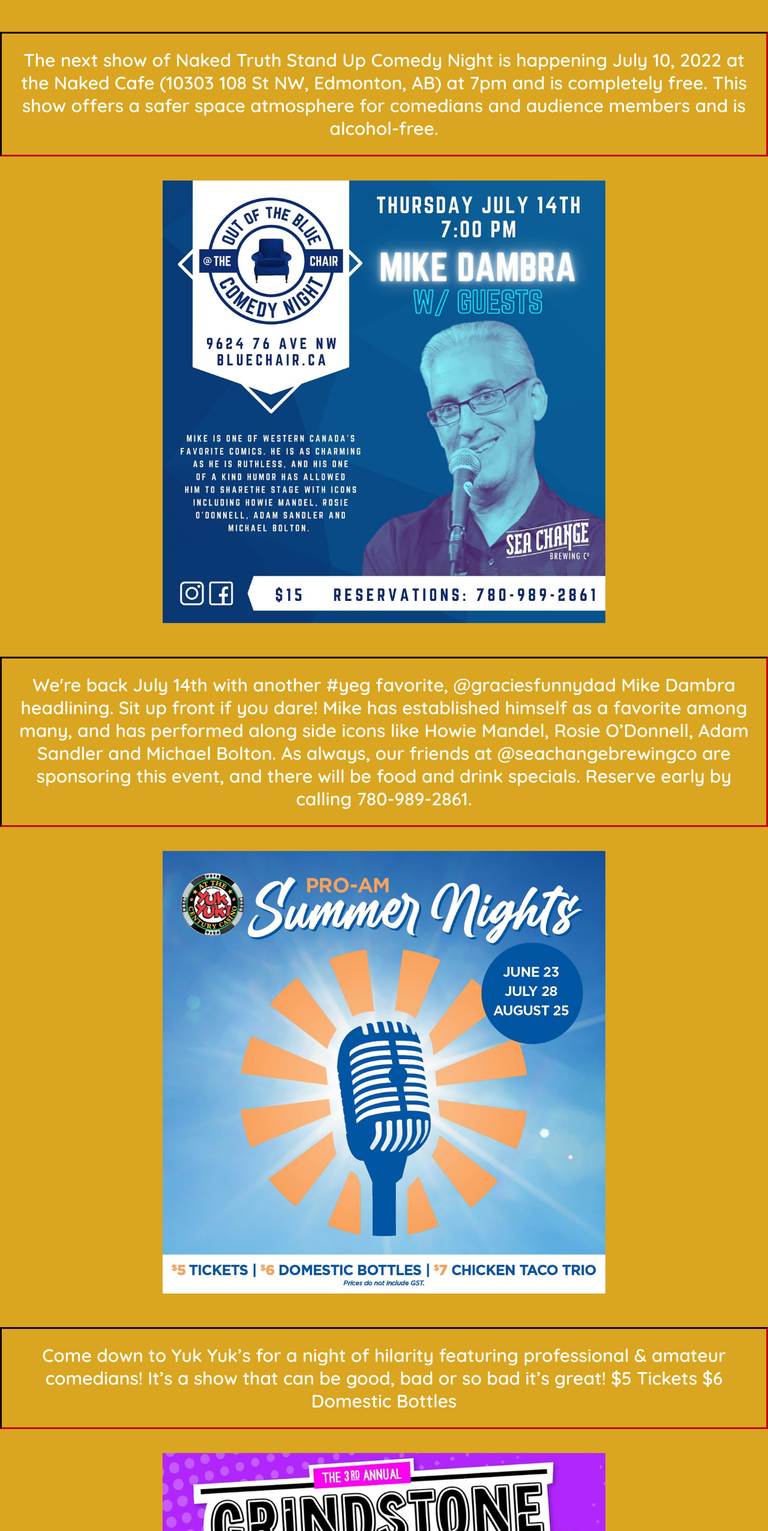
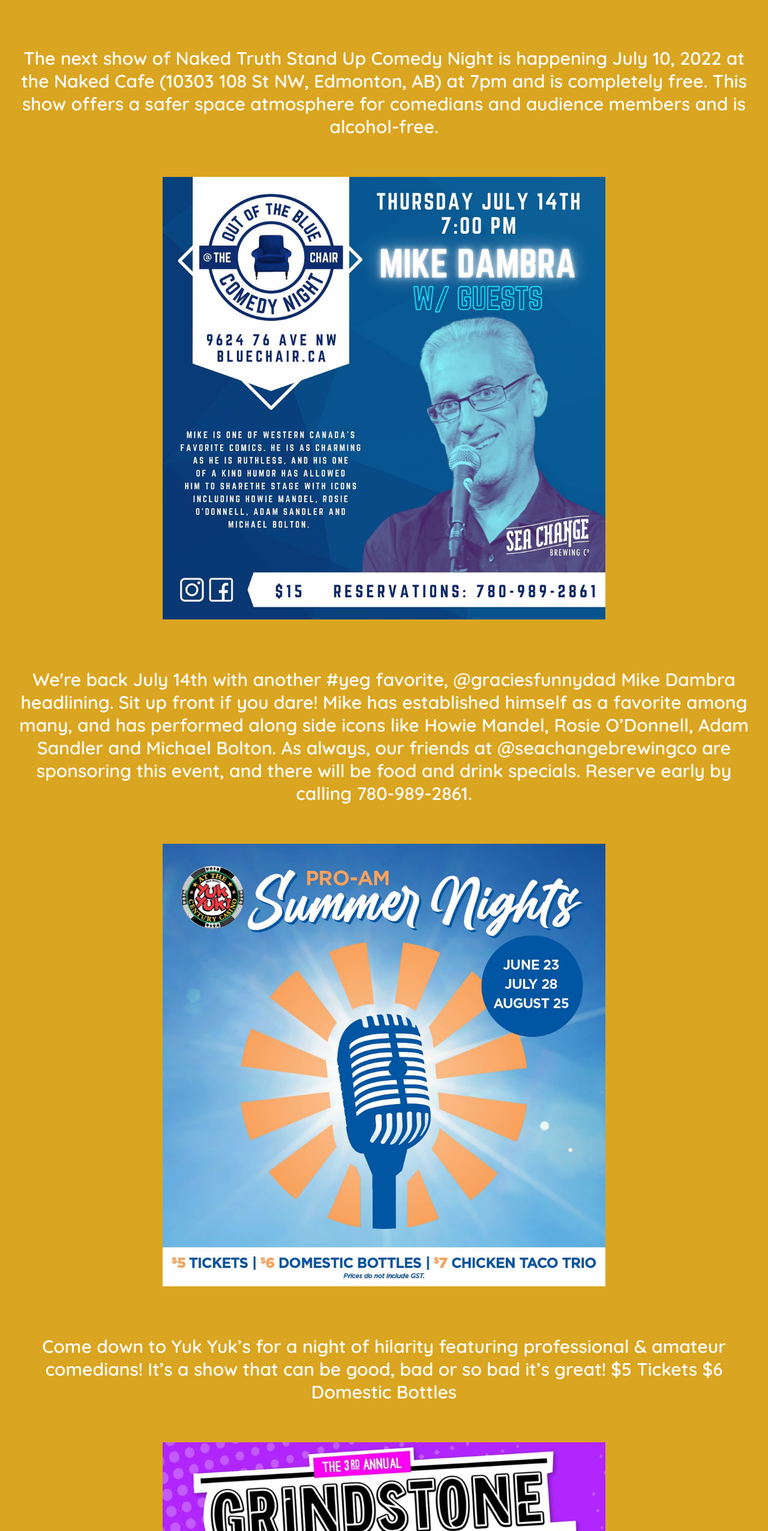
Before and after one commit to MrsMaisel/MrsMaisel.github.io, a plain HTML site: page index.html in a window 1280 px wide. Shown: the part 949-3502 px from the top of the page at 60% size. Drawn offline with Linux system fonts and the light colour scheme; files whose address does not match are found by name.

Commit message:
Update index.html

```diff
--- a/index.html
+++ b/index.html
@@ -54,13 +54,13 @@
 	<div class="announcements">
 		<center><a class="title">Announcements</a>
 		<a class="title" href="https://www.facebook.com/nakedtruthyeg/" target="_blank"><img style="visibility: visible;max-width:60%;" src="NakedTruthJulyFlyer.png" alt=""/></a>
-		<a class="title" style="font-family:Quicksand;font-size:30px;border-style:inset;border-color:#6B0504;">The next show of Naked Truth Stand Up Comedy Night is happening July 10, 2022 at the Naked Cafe (10303 108 St NW, Edmonton, AB) at 7pm and is completely free. This show offers a safer space atmosphere for comedians and audience members and is alcohol-free. </a>
+		<a class="title" style="font-family:Quicksand;font-size:30px;">The next show of Naked Truth Stand Up Comedy Night is happening July 10, 2022 at the Naked Cafe (10303 108 St NW, Edmonton, AB) at 7pm and is completely free. This show offers a safer space atmosphere for comedians and audience members and is alcohol-free. </a>
 		<a class="title" href="https://www.facebook.com/outoftheblueyeg" target="_blank"><img style="visibility: visible;max-width:60%;" src="BlueChairMike.png" alt=""/></a>
-		<a class="title" style="font-family:Quicksand;font-size:30px;border-style:inset;border-color:#6B0504;">We're back July 14th with another #yeg favorite, @graciesfunnydad Mike Dambra headlining. Sit up front if you dare! Mike has established himself as a favorite among many, and has performed along side icons like Howie Mandel, Rosie O’Donnell, Adam Sandler and Michael Bolton. As always, our friends at @seachangebrewingco are sponsoring this event, and there will be food and drink specials. Reserve early by calling 780-989-2861. </a>
+		<a class="title" style="font-family:Quicksand;font-size:30px;">We're back July 14th with another #yeg favorite, @graciesfunnydad Mike Dambra headlining. Sit up front if you dare! Mike has established himself as a favorite among many, and has performed along side icons like Howie Mandel, Rosie O’Donnell, Adam Sandler and Michael Bolton. As always, our friends at @seachangebrewingco are sponsoring this event, and there will be food and drink specials. Reserve early by calling 780-989-2861. </a>
 		<a class="title" href="https://www.yukyuks.com/?action=club.thisMonth&venueID=2480&startDate=2022,06,14" target="_blank"><img style="visibility: visible;max-width:60%;" src="yukyuksummer.png" alt=""/></a>
-		<a class="title" style="font-family:Quicksand;font-size:30px;border-style:inset;border-color:#6B0504;"> Come down to Yuk Yuk’s for a night of hilarity featuring professional & amateur comedians! It’s a show that can be good, bad or so bad it’s great! $5 Tickets $6 Domestic Bottles </a>
+		<a class="title" style="font-family:Quicksand;font-size:30px;"> Come down to Yuk Yuk’s for a night of hilarity featuring professional & amateur comedians! It’s a show that can be good, bad or so bad it’s great! $5 Tickets $6 Domestic Bottles </a>
 		<a class="title" href="https://www.grindstonecomedyfest.com/" target="_blank"><img style="visibility: visible;max-width:60%;" src="GrindstoneFest.png" alt=""/></a>
-		<a class="title" style="font-family:Quicksand;font-size:30px;border-style:inset;border-color:#6B0504;">The Grindstone is ready to bring back laughter to Edmonton and are thrilled to host some of Canada’s top Comedians, Sketch groups & Improvisors. </a>
+		<a class="title" style="font-family:Quicksand;font-size:30px;">The Grindstone is ready to bring back laughter to Edmonton and are thrilled to host some of Canada’s top Comedians, Sketch groups & Improvisors. </a>
 		</center>
 	</div>
 	<div class="footer">
```
